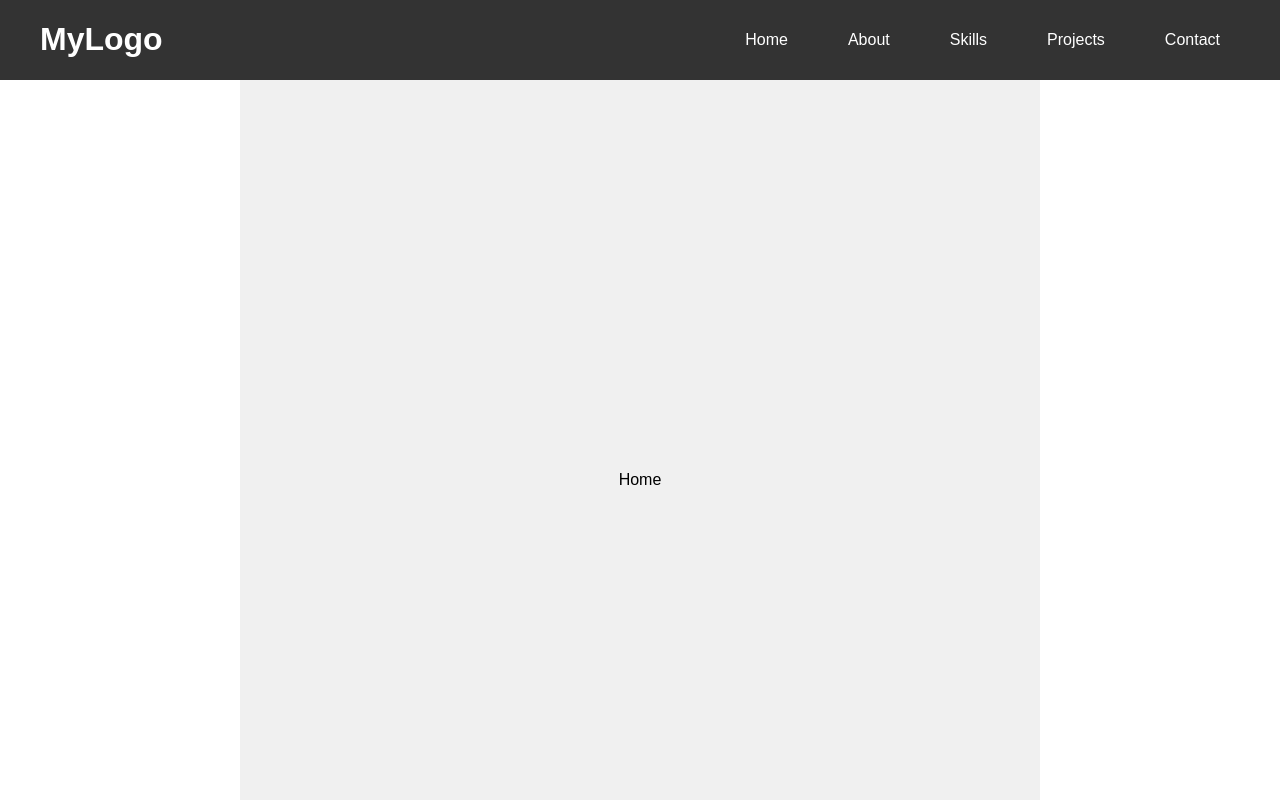
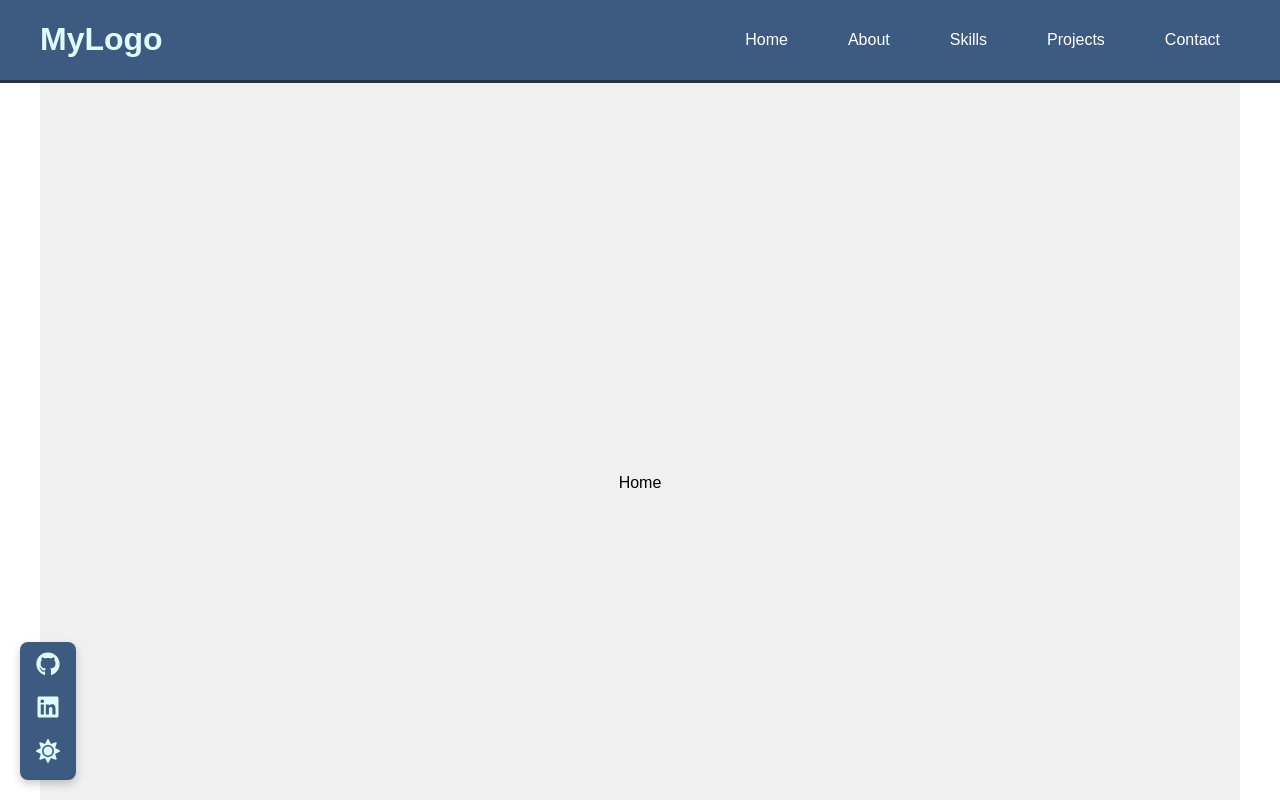
Before and after one commit to ClaudioRdo/my-portfolio, a React (Vite) app: page / in a window 1280 px wide. Shown: the top 800 px of the page. Built offline with nearby package versions, Linux system fonts and the light colour scheme.

Commit message:
Added sidebar

```diff
--- a/package.json
+++ b/package.json
@@ -12,6 +12,7 @@
   "dependencies": {
     "react": "^18.3.1",
     "react-dom": "^18.3.1",
+    "react-icons": "^5.3.0",
     "react-scroll": "^1.9.0"
   },
   "devDependencies": {
--- a/src/App.tsx
+++ b/src/App.tsx
@@ -1,12 +1,23 @@
+import { useState } from 'react';
 import Layout from './components/layout/Layout/Layout'
 import About from './pages/About/About'
 import Contact from './pages/Contact/Contact'
 import Home from './pages/Home/Home'
 import Projects from './pages/Projects/Projects'
 import Skills from './pages/Skills/Skills'
+import Sidebar from './components/layout/Sidebar/Sidebar'
 
 function App() {
+  const [isDarkMode, setIsDarkMode] = useState(false);
+
+  const toggleDarkMode = () => {
+    setIsDarkMode(!isDarkMode);
+    document.body.classList.toggle('dark-mode', !isDarkMode);
+  };
+
   return (
+    <>
+      <Sidebar isDarkMode={isDarkMode} toggleDarkMode={toggleDarkMode} />
       <Layout>
         <Home />
         <About />
@@ -14,6 +25,7 @@ function App() {
         <Projects />
         <Contact />
       </Layout>
+    </>
   )
 }
 
--- a/src/components/layout/Header/Header.css
+++ b/src/components/layout/Header/Header.css
@@ -3,12 +3,13 @@
   justify-content: space-between;
   align-items: center;
   padding: 0px 40px;
-  background-color: #333;
-  color: #fff;
+  background-color: var(--color-primary);
+  color: var(--color-text-light);
   position: sticky;
   top: 0;
   z-index: 1000;
   width: 100%;
+  border-bottom: 3px solid var(--color-text-dark);
 }
 
 .logo {
@@ -45,12 +46,24 @@
   color: #fff;
   text-decoration: none;
   padding: 10px 20px;
-  transition: background-color 0.3s;
+  position: relative;
+  display: inline-block;
+  cursor: pointer;
 }
 
-.menu ul li a:hover {
-  background-color: #444;
-  border-radius: 5px;
+.menu ul li a::before {
+  content: "";
+  position: absolute;
+  bottom: 0; /* Posición debajo del texto */
+  left: 0;
+  width: 0;
+  height: 2px; /* Grosor de la línea */
+  background-color: var(--color-text-light); /* Color de la línea */
+  transition: width 0.3s ease; /* Duración de la animación */
+}
+
+.menu ul li a:hover::before {
+  width: 100%; /* Expande la línea de izquierda a derecha */
 }
 
 /* Responsividad para pantallas más pequeñas */
--- /dev/null
+++ b/src/components/layout/Sidebar/Sidebar.css
@@ -0,0 +1,35 @@
+.sidebar {
+    position: fixed;
+    bottom: 20px; /* Espacio desde el borde inferior */
+    left: 20px; /* Espacio desde el borde izquierdo */
+    display: flex;
+    flex-direction: column; /* Alineación vertical */
+    gap: 15px; /* Espacio entre los elementos */
+    align-items: center;
+    background-color: var(--color-primary);
+    padding: 10px;
+    border-radius: 8px;
+    box-shadow: 0 4px 8px rgba(0, 0, 0, 0.2);
+  }
+
+  .icon {
+    color: var(--color-text-light);
+    font-size: 1.5rem;
+    transition: color 0.3s;
+  }
+
+  .icon:hover {
+    color: var(--color-accent); /* Cambia el color en hover */
+  }
+
+  .toggle {
+    background: none;
+    border: none;
+    color: var(--color-text-light);
+    font-size: 1.5rem;
+    cursor: pointer;
+  }
+
+  .toggle:hover {
+    color: var(--color-accent); /* Color de acento en hover */
+  }
--- a/src/components/layout/Sidebar/Sidebar.tsx
+++ b/src/components/layout/Sidebar/Sidebar.tsx
@@ -1,7 +1,26 @@
-const Sidebar = () => {
-  return (
-    <div>Sidebar</div>
-  )
+import React from 'react';
+import './Sidebar.css';
+import { FaGithub, FaLinkedin, FaSun, FaMoon } from 'react-icons/fa';
+
+interface SidebarProps {
+  isDarkMode: boolean;
+  toggleDarkMode: () => void;
 }
 
-export default Sidebar
+const Sidebar: React.FC<SidebarProps> = ({ isDarkMode, toggleDarkMode }) => {
+  return (
+    <div className="sidebar">
+      <a href="https://github.com/tuusuario" target="_blank" rel="noopener noreferrer">
+        <FaGithub className="icon" />
+      </a>
+      <a href="https://linkedin.com/in/tuusuario" target="_blank" rel="noopener noreferrer">
+        <FaLinkedin className="icon" />
+      </a>
+      <button className="toggle" onClick={toggleDarkMode}>
+        {isDarkMode ? <FaMoon /> : <FaSun />}
+      </button>
+    </div>
+  );
+};
+
+export default Sidebar;
--- a/src/pages/Home/Home.css
+++ b/src/pages/Home/Home.css
@@ -35,7 +35,7 @@
 /* Ancho mínimo para computadoras de escritorio */
 @media (min-width: 769px) {
     .home {
-        max-width: 800px; /* Ancho máximo para computadoras */
+        max-width: 1200px; /* Ancho máximo para computadoras */
         padding: 80px 40px; /* Ajuste de padding */
     }
 }
--- a/src/styles/globals.css
+++ b/src/styles/globals.css
@@ -1,3 +1,5 @@
+@import './variables.css';
+
 body,
 html {
     margin: 0;
@@ -38,6 +40,15 @@ main {
     text-align: center;
 }
 
+body.dark-mode {
+    --color-primary: #222;
+    --color-background: #121212;
+    --color-text-light: #ddd;
+    --color-text-dark: #fff;
+    background-color: var(--color-background);
+    color: var(--color-text-dark);
+}
+
 @media (min-width: 768px) {
     .page {
 
--- /dev/null
+++ b/src/styles/variables.css
@@ -0,0 +1,8 @@
+:root {
+    --color-primary: #3D5A80; /* Color principal */
+    --color-secondary: #98C1D9; /* Color secundario */
+    --color-accent: #EE6C4D; /* Color de acento */
+    --color-background: #f0f0f0; /* Color de fondo */
+    --color-text-light: #E0FBFC; /* Texto claro */
+    --color-text-dark: #293241; /* Texto oscuro */
+}
```
Also changed, not shown: 1 other file (tests, documents, lock files or other folders). Lines whose indentation alone changed are shown as unchanged.
